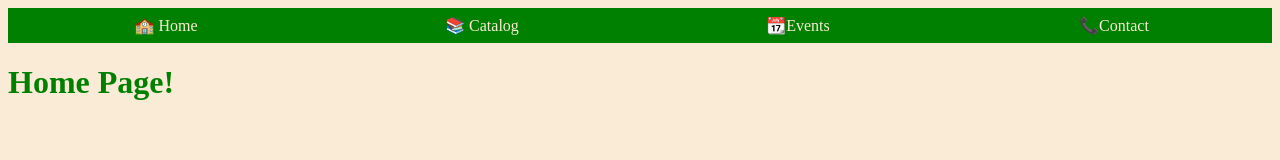
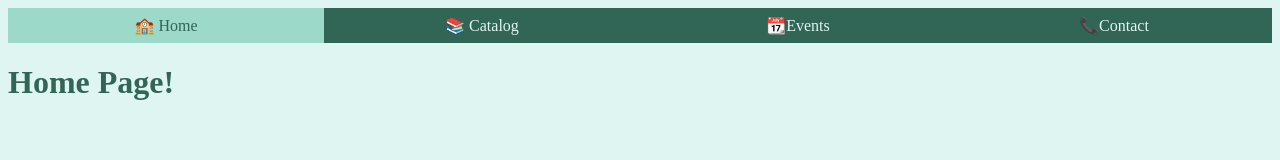
Before and after one commit to Mirror-Re/NavBar, a plain HTML site: page Index.html in a window 1280 px wide. Drawn offline with Linux system fonts and the light colour scheme.

Commit message:
Finished everything

```diff
--- a/Index.html
+++ b/Index.html
@@ -9,9 +9,9 @@
     <nav>
         <ul>
             <li><a class="active" href="Index.html">&#127979; Home</a></li>
-            <li><a class="active" href="Catalog.html">&#128218; Catalog</a></li>
-            <li><a class="active" href="Events.html">&#128198;Events</a></li>
-            <li><a class="active" href="Contacts.html">&#128222;Contact</a></li>
+            <li><a  href="Catalog.html">&#128218; Catalog</a></li>
+            <li><a  href="Events.html">&#128198;Events</a></li>
+            <li><a  href="Contacts.html">&#128222;Contact</a></li>
         </ul>
     </nav>
     <h1> Home Page! </h1>
--- a/Style.css
+++ b/Style.css
@@ -1,6 +1,6 @@
 body {
-    background-color: antiquewhite;
-    color: green;
+    background-color: #dff5f1;
+    color: #316657;
 }
 nav ul {
     display: flex;
@@ -10,8 +10,8 @@ nav ul {
 }
 nav li {
     list-style: none;
-    background-color: green;
-    color: antiquewhite;
+    background-color: #316657;
+    color: #dff5f1;
     margin: 0;
     flex: 1;
     min-width: 200px;
@@ -22,13 +22,13 @@ nav a, nav a:visited {
     text-decoration: none;
     width: 100%;
     padding: 8px 0px;
-    color: antiquewhite;
+    color: #dff5f1;
 }
 nav a:hover {
-    color: green;
-    background-color: rgb(173, 230, 180);
+    color: #316657;
+    background-color: #9cd9c8;
 }
-nav a:hover nav a.active {
-    color: green;
-    background-color: rgb(173, 230, 180);
+nav a:hover, nav a.active {
+    color: #316657;
+    background-color: #9cd9c8;
 }
```
Also changed, not shown: Catalog.html (+2 -2 lines), Contacts.html (+2 -2 lines), Events.html (+2 -2 lines).
